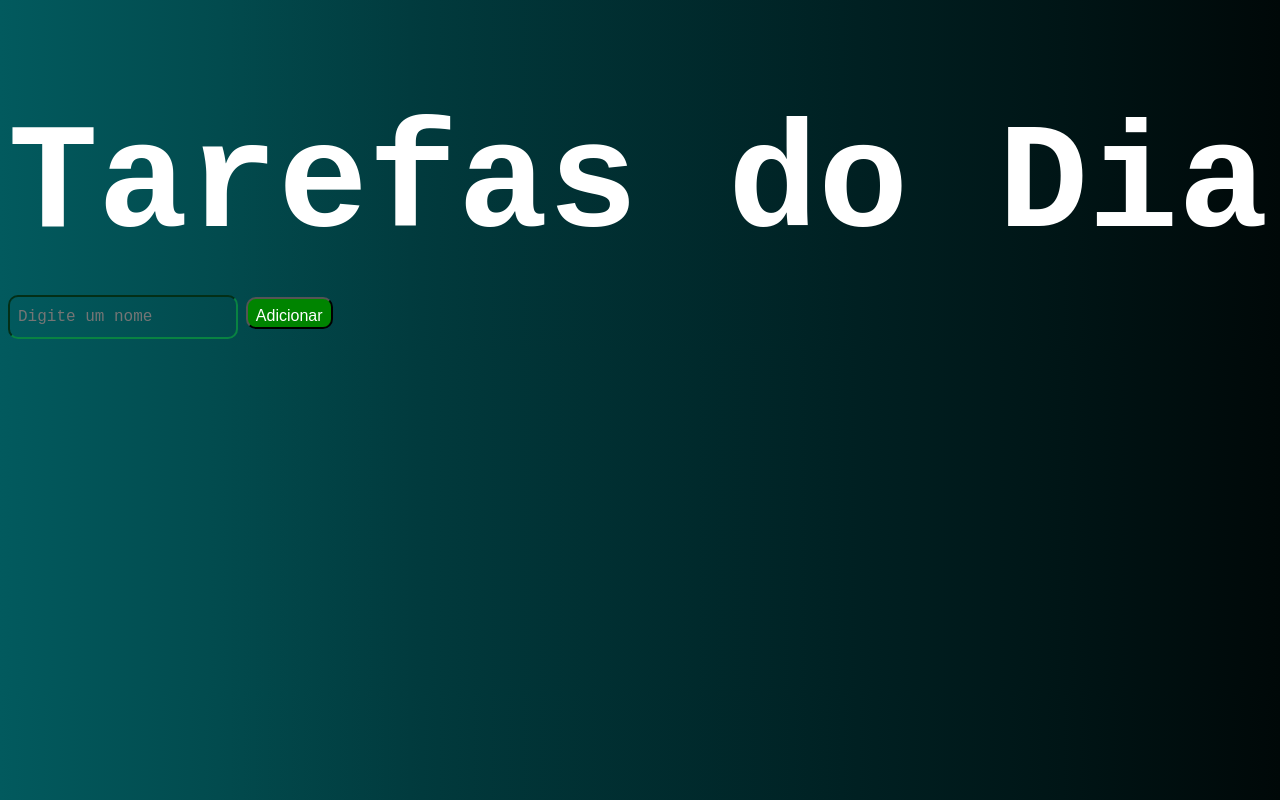
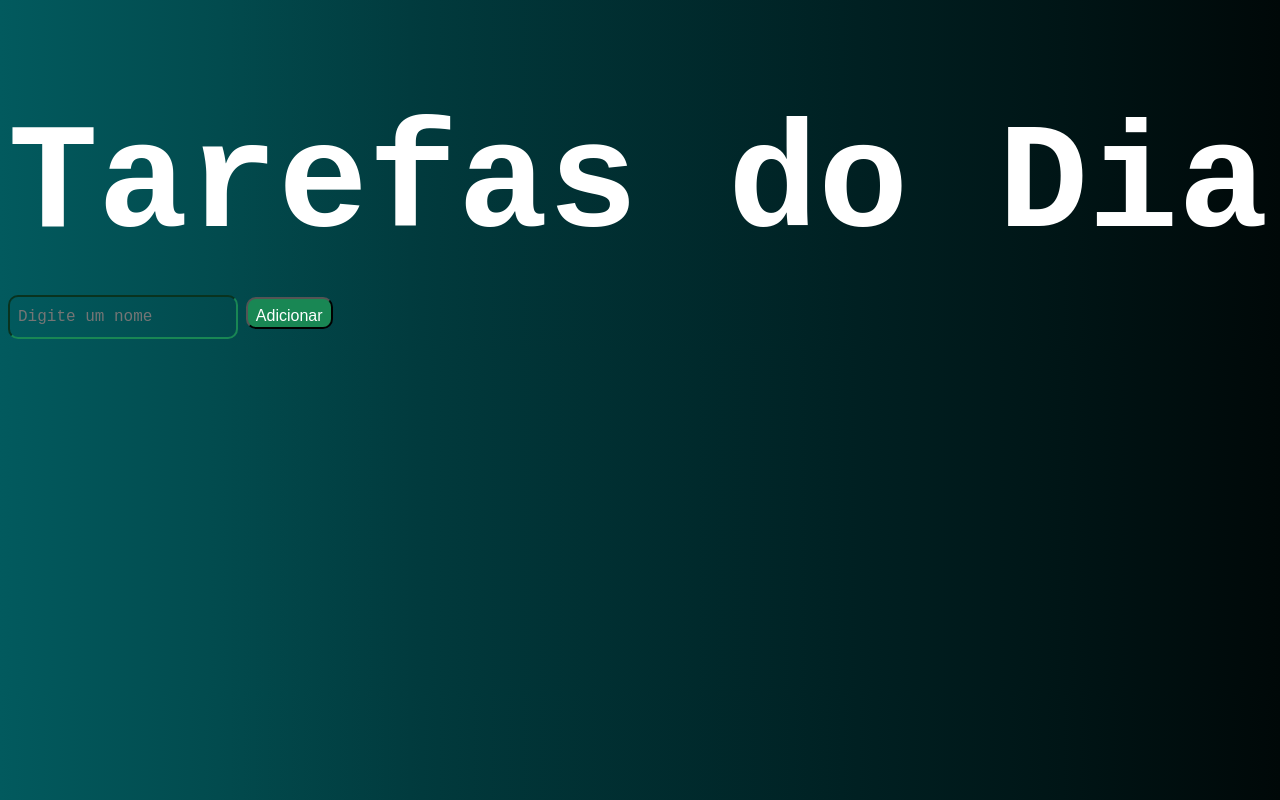
Before and after one commit to Anderson-5636/Prog_Senac, a plain HTML site: page introducao web/index.html in a window 1280 px wide. Drawn offline with Linux system fonts and the light colour scheme.

Commit message:
mudando um pouco a estilização

```diff
--- a/introducao web/style.css
+++ b/introducao web/style.css
@@ -24,16 +24,17 @@ input{
     background-color: transparent;
     color: #111;
     border-radius: 10px;
-    border-color:  rgb(9, 131, 66);
+    border-color: #198754;
     font-size: 16px;
     padding: 8px;
     font-family: monospace;
 }
 .add-task-button{
-    background-color:#008400;
+    background-color:#198754;
     border-radius: 10px;
     height: 32px;
     font-size: 16px;
     padding: 8px;
     color: white;
+    box-shadow: #198754;
 }
```
